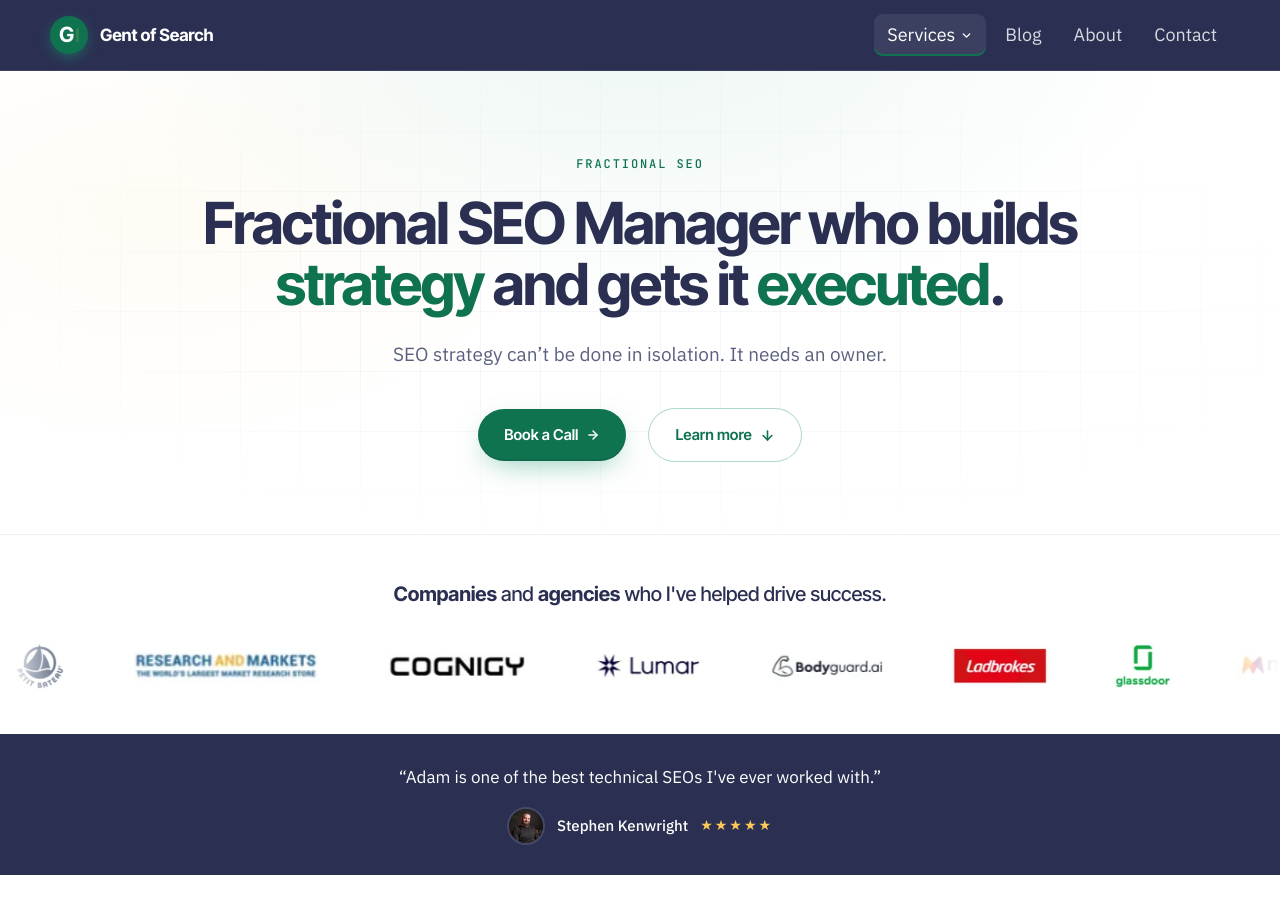
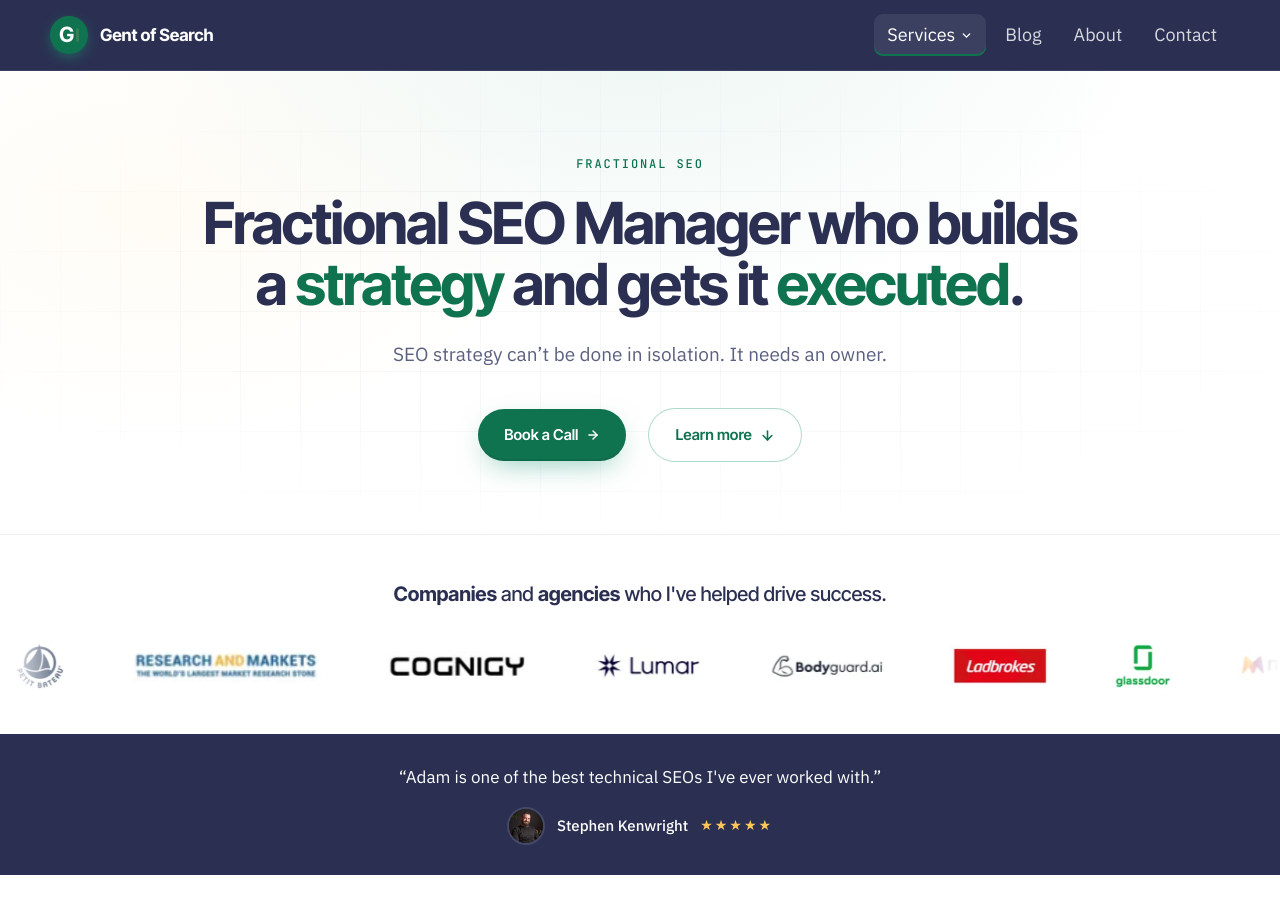
Before and after one commit to Gent-of-Search/gentofsearch.com, a Jekyll site: the page built from services/fractional-seo.html, in a window 1280 px wide and 900 px high. Built offline with Jekyll 4.4.1, drawn with Linux system fonts in a browser that asks for light colours.

Commit message:
Fractional: H1 'builds a strategy' (add article)

```diff
--- a/services/fractional-seo.html
+++ b/services/fractional-seo.html
@@ -11,7 +11,7 @@ service: fractional
     <div aria-hidden="true" style="position:absolute; inset:0; background-image:linear-gradient(rgba(43,48,82,0.04) 1px, transparent 1px), linear-gradient(90deg, rgba(43,48,82,0.04) 1px, transparent 1px); background-size:60px 60px; -webkit-mask-image:radial-gradient(ellipse at center, black 35%, transparent 78%); mask-image:radial-gradient(ellipse at center, black 35%, transparent 78%); pointer-events:none;"></div>
     <div style="position:relative; width:min(1180px,100% - 48px); margin:0 auto; padding:84px 0 72px; text-align:center;">
       <div style="font-family:'JetBrains Mono',monospace; font-size:12px; font-weight:500; letter-spacing:0.16em; text-transform:uppercase; color:#0F7350; margin-bottom:20px;">FRACTIONAL SEO</div>
-      <h1 style="font-family:'Inter Tight',sans-serif; font-weight:700; font-size:clamp(38px,4.6vw,58px); line-height:1.04; letter-spacing:-0.035em; color:#2B3052; margin:0 auto 24px; max-width:900px;">Fractional SEO Manager who builds <span style="color:#0F7350;">strategy</span> and gets it <span style="color:#0F7350;">executed</span>.</h1>
+      <h1 style="font-family:'Inter Tight',sans-serif; font-weight:700; font-size:clamp(38px,4.6vw,58px); line-height:1.04; letter-spacing:-0.035em; color:#2B3052; margin:0 auto 24px; max-width:900px;">Fractional SEO Manager who builds a <span style="color:#0F7350;">strategy</span> and gets it <span style="color:#0F7350;">executed</span>.</h1>
       <p style="font-size:clamp(17px,1.5vw,19px); color:#5A607F; max-width:560px; margin:0 auto; line-height:1.7;">SEO strategy can’t be done in isolation. It needs an owner.</p>
       <div style="display:flex; flex-wrap:wrap; justify-content:center; align-items:center; gap:22px; margin-top:38px;">
         <a href="https://calendar.app.google/Q7K8TY2cB71fhM7h9" target="_blank" rel="noopener" style="display:inline-flex; align-items:center; gap:8px; padding:14px 26px; border-radius:999px; font-family:'Inter Tight',sans-serif; font-weight:600; font-size:15px; background:#0F7350; color:#FFFFFF; text-decoration:none; box-shadow:0 10px 30px -10px rgba(26,147,111,0.55), inset 0 -2px 0 rgba(0,0,0,0.08);">Book a Call<svg width="14" height="14" viewBox="0 0 24 24" fill="none" stroke="currentColor" stroke-width="2.5" stroke-linecap="round" stroke-linejoin="round"><line x1="5" y1="12" x2="19" y2="12"></line><polyline points="12 5 19 12 12 19"></polyline></svg></a>
```
